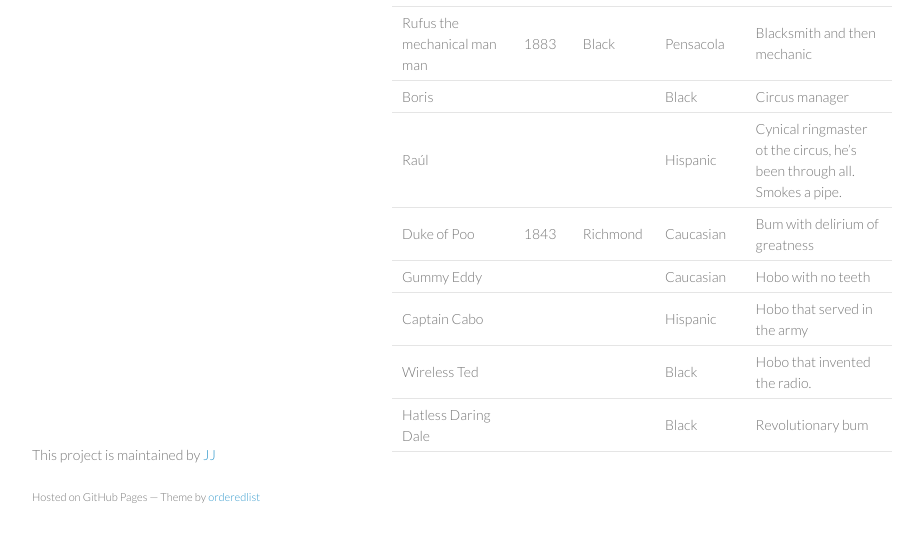
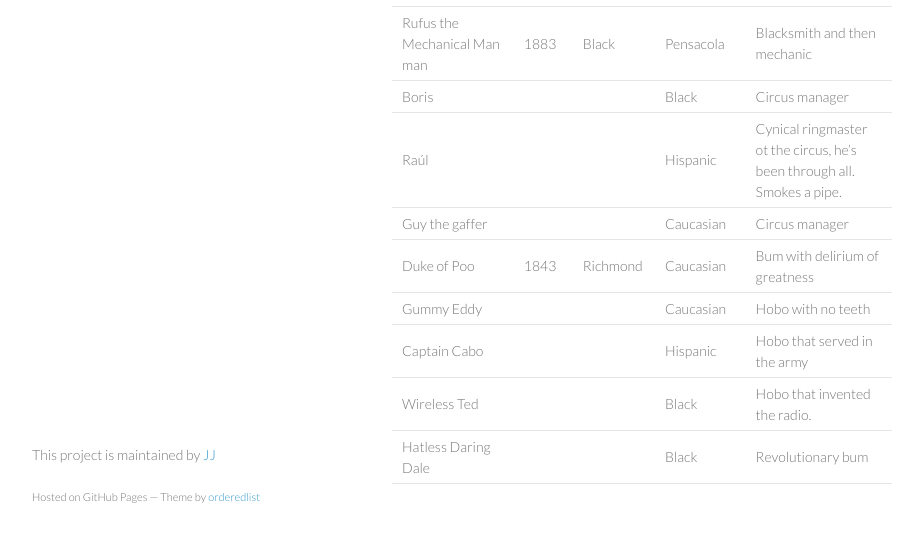
Before and after one commit to JJ/hoborg, a Jekyll site: the page built from text/characters.md, in a window 1280 px wide, cut to the strip 324-866 px from the top of the page. Shown: the whole strip, without its empty margins (178-1101 px from the left). Built offline with Jekyll 4.4.1, drawn with Linux system fonts in a browser that asks for light colours.

Commit message:
Sync text/characters.md from master to gh-pages

```diff
--- a/text/characters.md
+++ b/text/characters.md
@@ -8,9 +8,10 @@ Name | Date of Birth | City of Birth | Race | Other data
 --- |--- |--- |--- | ---
 Frank Rivers aka Fulgencio Rivera aka Fulgencio Ribera | 1892 | Hispanic | Bernalillo, NM | Main character, goes after the mechanical man
 Manuel the Mechanical Man | 1908 | Mech | Pensacola Naval Yards | A roving robot
-Rufus the mechanical man man | 1883 | Black | Pensacola | Blacksmith and then mechanic
+Rufus the Mechanical Man man | 1883 | Black | Pensacola | Blacksmith and then mechanic
 Boris | | | Black | Circus manager
 Raúl  | | | Hispanic | Cynical ringmaster ot the circus, he's been through all. Smokes a pipe.
+Guy the gaffer ||| Caucasian | Circus manager
 Duke of Poo |1843|Richmond| Caucasian | Bum with  delirium of greatness
 Gummy Eddy ||| Caucasian | Hobo with no teeth
 Captain Cabo||| Hispanic | Hobo that served in the army
```
